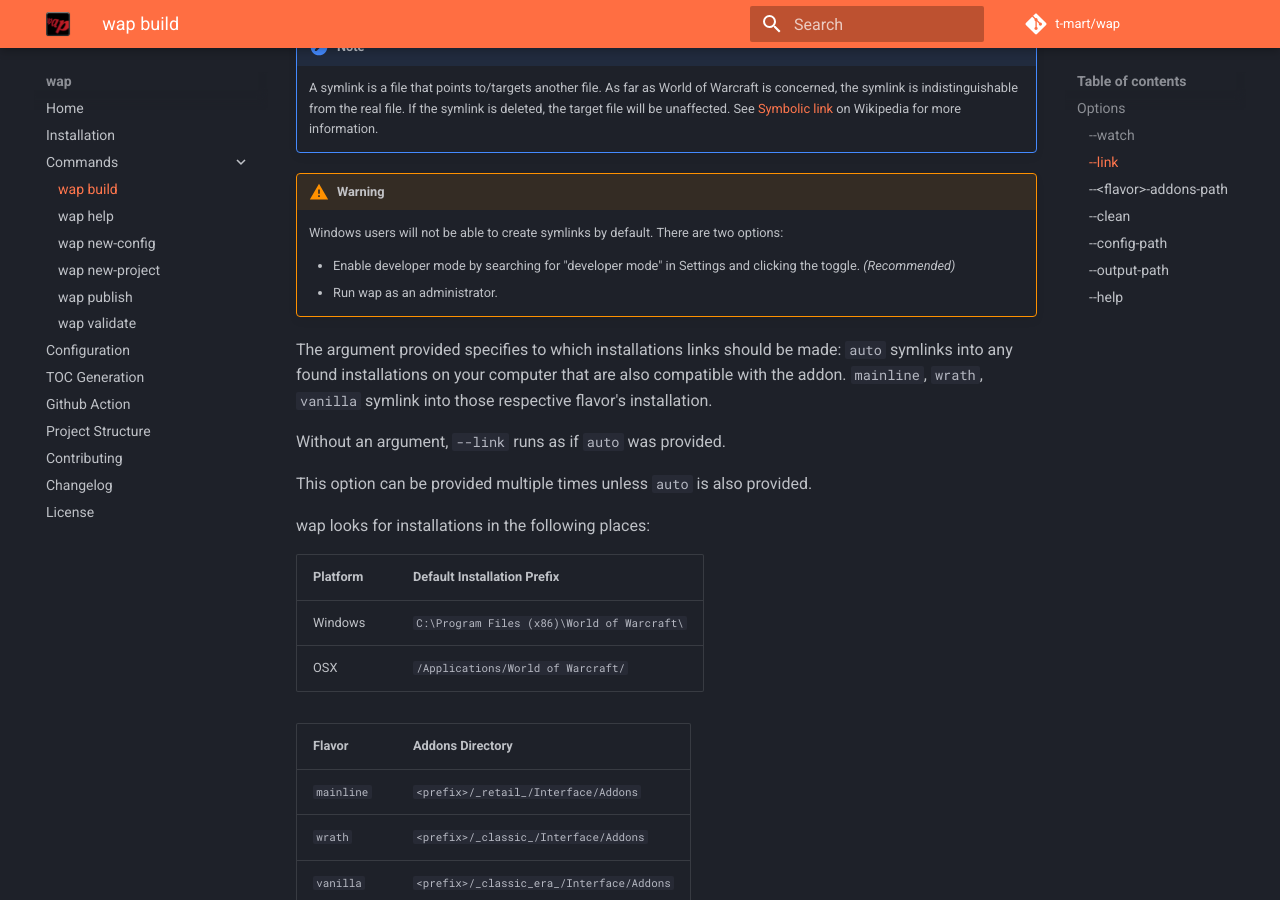
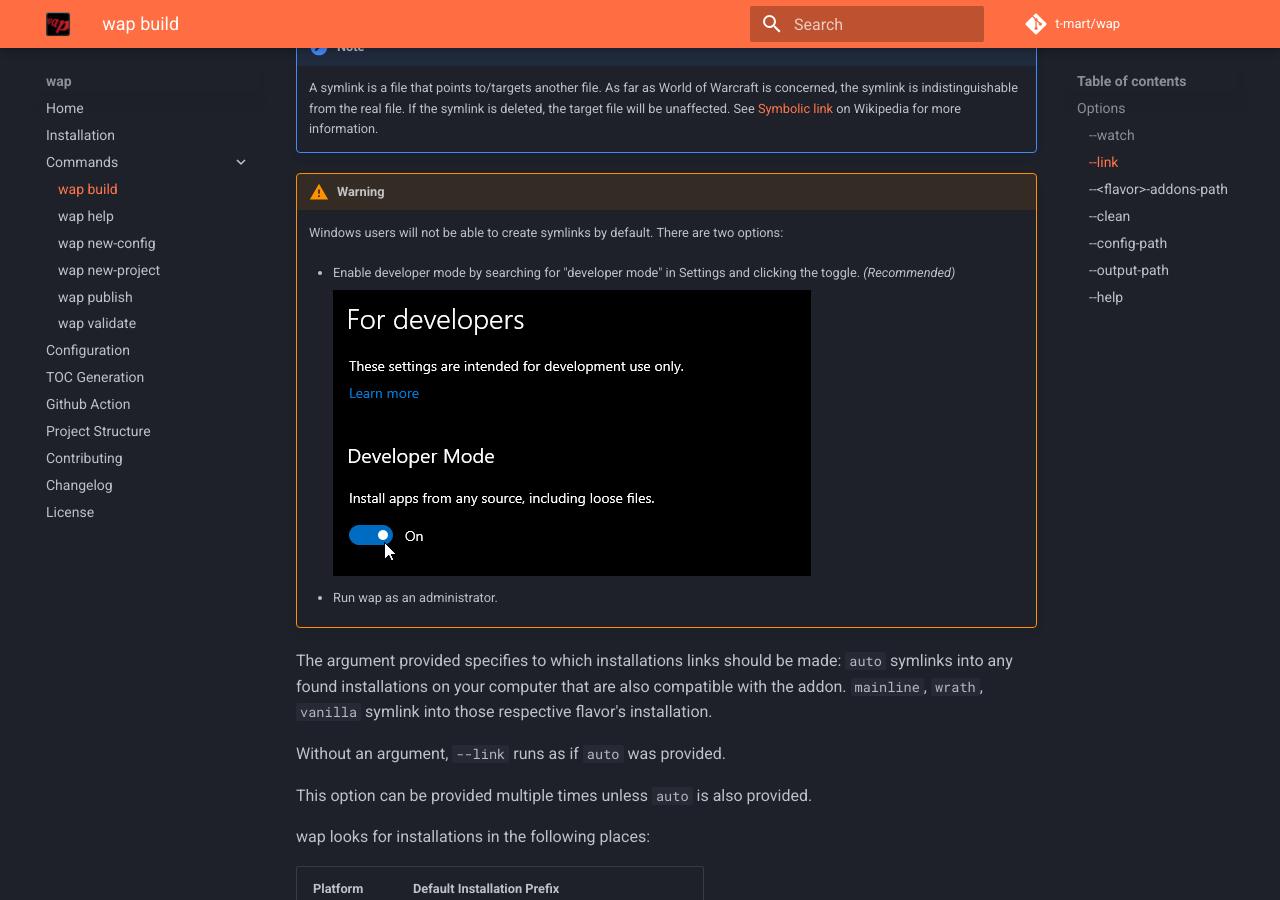
Before and after one commit to t-mart/wap, an MkDocs documentation site: the page built from docs/commands/build.md, in a window 1280 px wide and 900 px high, scrolled down 1084 px. Built offline with MkDocs 1.6.1 and Material for MkDocs 9.7.7, drawn with Linux system fonts in a browser that asks for light colours; comment, search, counter and statistics services are not loaded.

Commit message:
Add developer mode image

```diff
--- a/docs/commands/build.md
+++ b/docs/commands/build.md
@@ -48,7 +48,7 @@
     A symlink is a file that points to/targets another file. As far as World of Warcraft is
     concerned, the symlink is indistinguishable from the real file. If the symlink is deleted, the
     target file will be unaffected. See [Symbolic link](https://en.wikipedia.org/wiki/Symbolic_link)
-     on Wikipedia for more information.
+    on Wikipedia for more information.
 
 !!! warning
 
@@ -56,6 +56,9 @@
 
     - Enable developer mode by searching for "developer mode" in Settings and clicking the toggle.
       *(Recommended)*
+
+        ![Turning on Developer Mod](/assets/developer-mode.png)
+
     - Run wap as an administrator.
 
 The argument provided specifies to which installations links should be made: `auto` symlinks into
```
Also changed, not shown: docs/assets/developer-mode.png (added).
